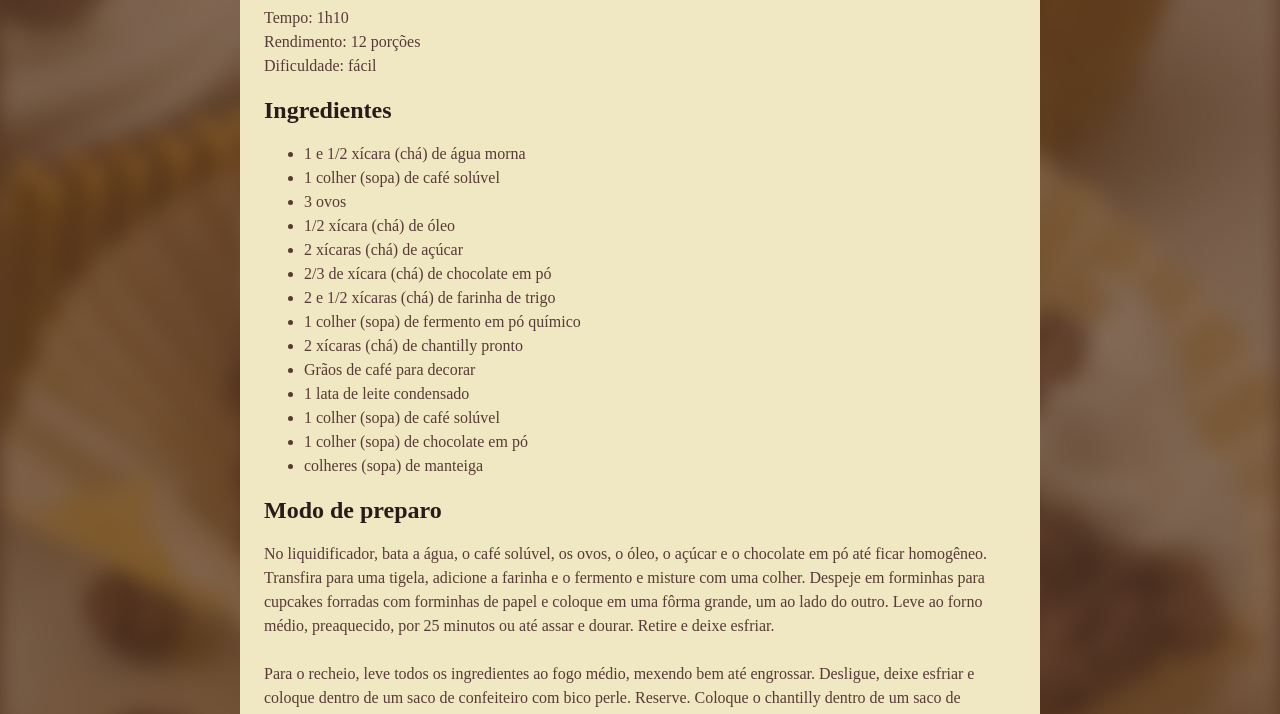
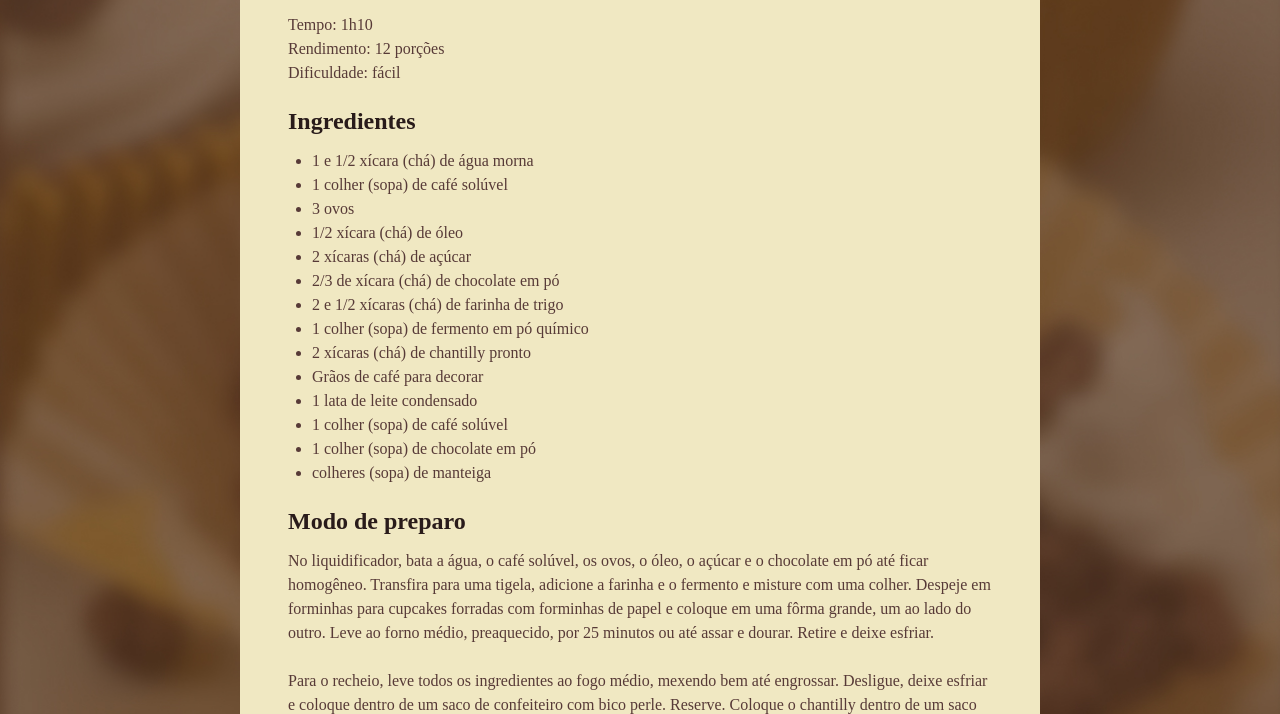
Before and after one commit to alinediassg/pagreceita, a plain HTML site: page index.html in a window 1280 px wide. Shown: the part 659-1373 px from the top of the page. Drawn offline with Linux system fonts and the light colour scheme; a web font is replaced by a local one.

Commit message:
personalizando os espaços

```diff
--- a/style.css
+++ b/style.css
@@ -23,13 +23,32 @@ img {
   border-radius: 16px;
 }
 
+main {
+  padding: 24px;
+}
+
+section + section{
+  margin-top: 24px;
+}
+
+#about p + p{
+  margin-top: 12px;
+}
+
 h1 {
   line-height: 140%;
   font-size: 40px;
-  color: #291B1A;
 }
 
 h2 {
   font-size: 24px;
+}
+
+h1, h2{
   color: #291B1A;
+  margin-bottom: 4px;
 }
+
+ul{
+  padding-left: 24px;
+}
```
